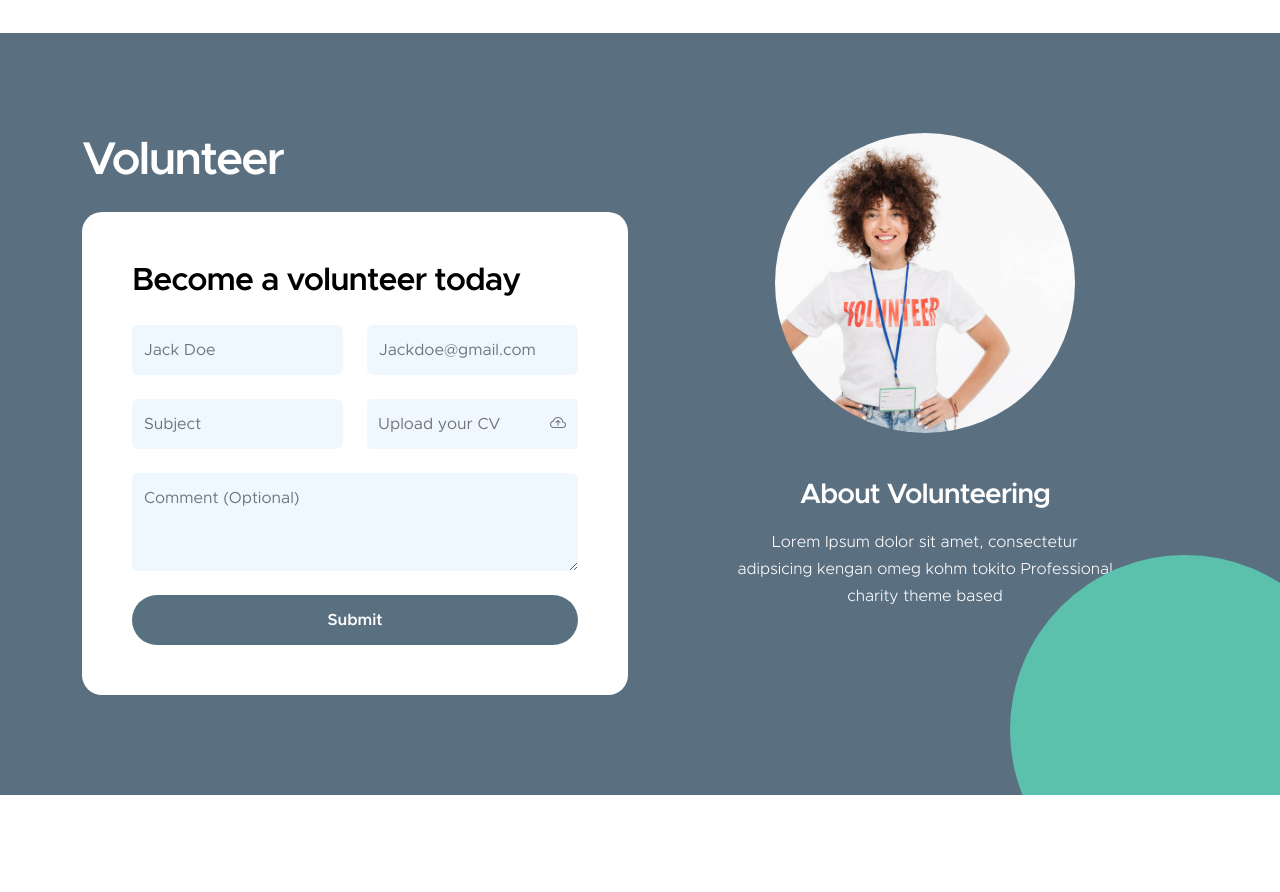
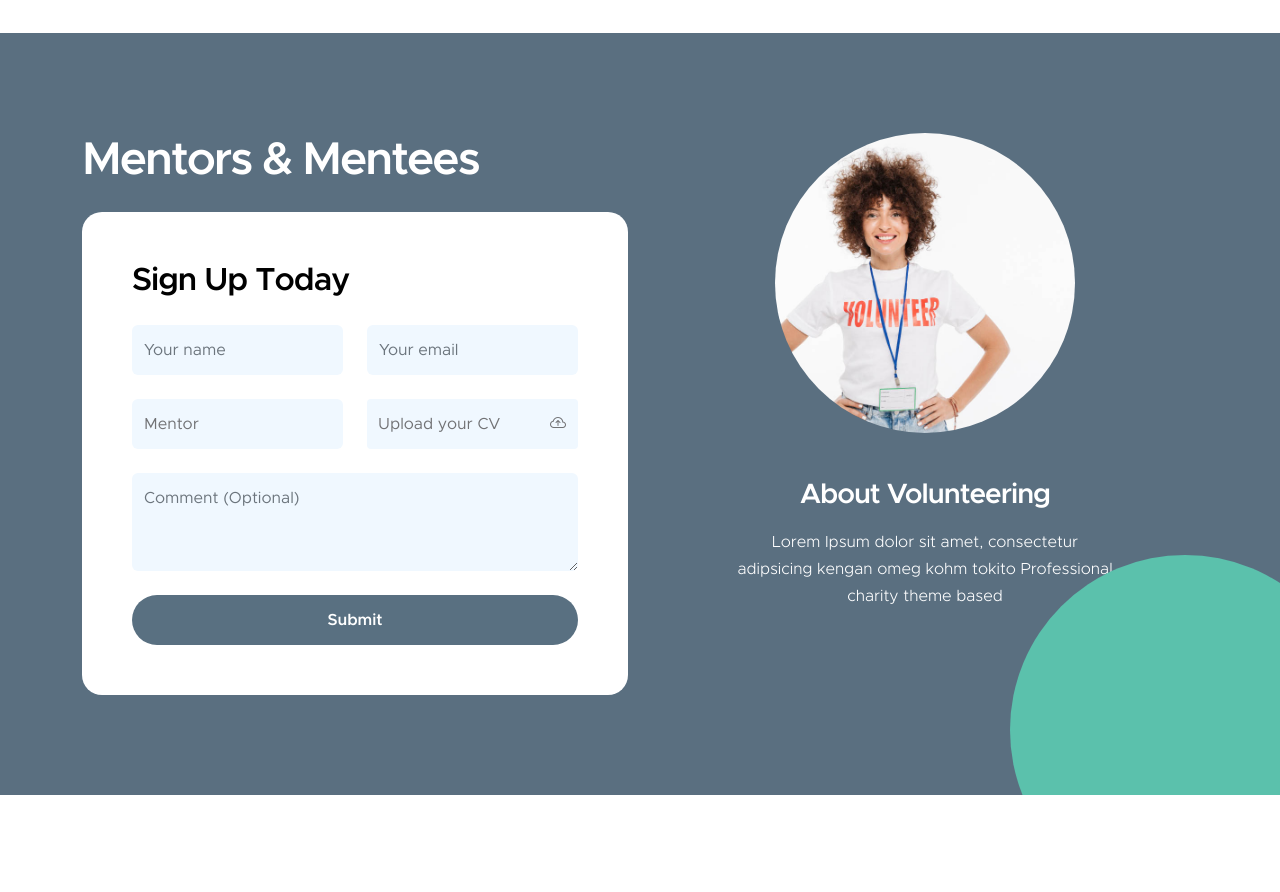
Before and after one commit to Munirih/SheLead, a plain HTML site: page templatemo_581_kind_heart_charity/templatemo_581_kind_heart_charity/index.html in a window 1280 px wide. Shown: the part 4000-4892 px from the top of the page. Drawn offline with Linux system fonts and the light colour scheme.

Commit message:
update Mentor

```diff
--- a/templatemo_581_kind_heart_charity/templatemo_581_kind_heart_charity/index.html
+++ b/templatemo_581_kind_heart_charity/templatemo_581_kind_heart_charity/index.html
@@ -474,22 +474,29 @@ https://templatemo.com/tm-581-kind-heart-charity
                     <div class="row">
 
                         <div class="col-lg-6 col-12">
-                            <h2 class="text-white mb-4">Volunteer</h2>
+                            <h2 class="text-white mb-4">Mentors & Mentees</h2>
 
                             <form class="custom-form volunteer-form mb-5 mb-lg-0" action="#" method="post" role="form">
-                                <h3 class="mb-4">Become a volunteer today</h3>
+                                <h3 class="mb-4">Sign Up Today</h3>
 
                                 <div class="row">
                                     <div class="col-lg-6 col-12">
-                                        <input type="text" name="volunteer-name" id="volunteer-name" class="form-control" placeholder="Jack Doe" required>
+                                        <input type="text" name="volunteer-name" id="volunteer-name" class="form-control" placeholder="Your name" required>
                                     </div>
 
                                     <div class="col-lg-6 col-12">
-                                        <input type="email" name="volunteer-email" id="volunteer-email" pattern="[^ @]*@[^ @]*" class="form-control" placeholder="Jackdoe@gmail.com" required>
+                                        <input type="email" name="volunteer-email" id="volunteer-email" pattern="[^ @]*@[^ @]*" class="form-control" placeholder="Your email" required>
                                     </div>
 
+                                    <!-- <div class="col-lg-6 col-12">
+                                        <input type="text" name="volunteer-subject" id="volunteer-subject" class="form-control" placeholder="Subject" required>
+                                    </div> -->
+
                                     <div class="col-lg-6 col-12">
-                                        <input type="text" name="volunteer-subject" id="volunteer-subject" class="form-control" placeholder="Subject" required>
+                                        <select id="volunteer-role" name="volunteer-role" class="form-control" placeholder="Subject" required>
+                                            <option value="mentor">Mentor</option>
+                                            <option value="Mentee">Mentee</option>
+                                        </select>
                                     </div>
 
                                     <div class="col-lg-6 col-12">
```
